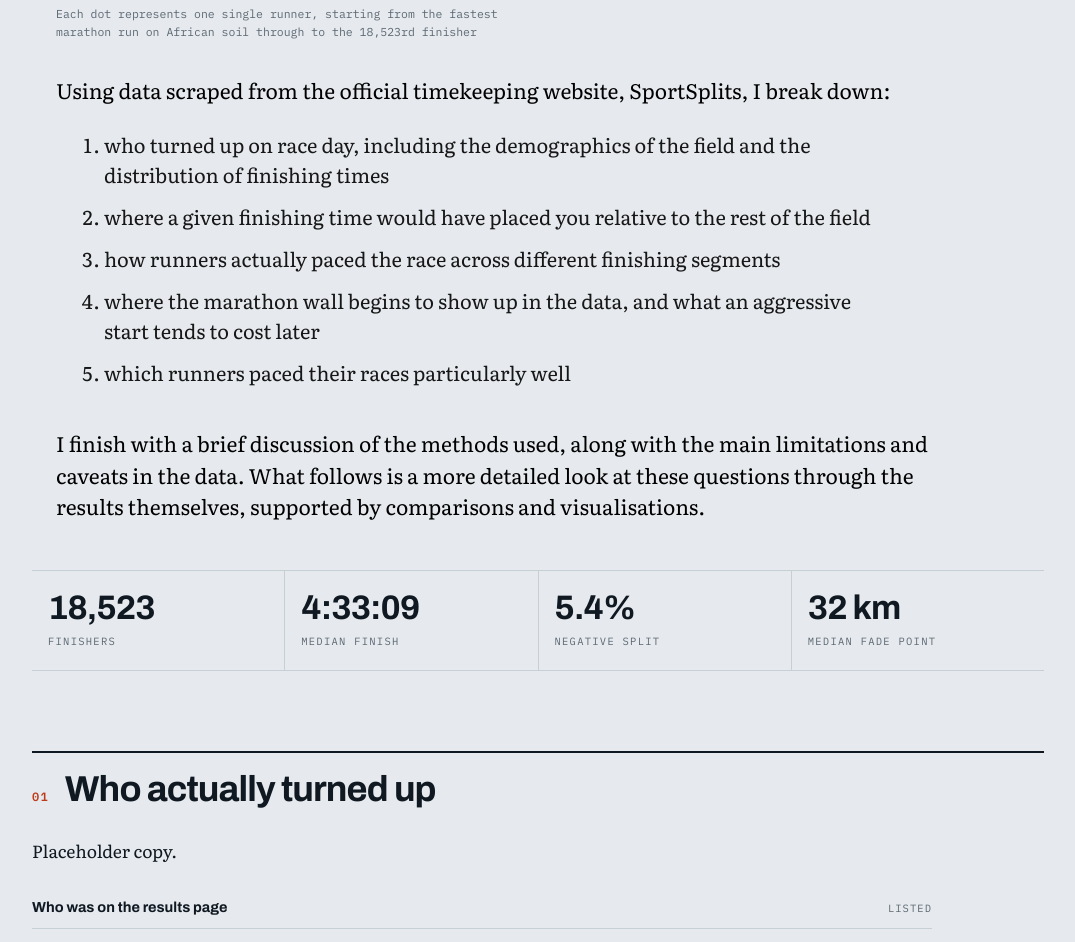
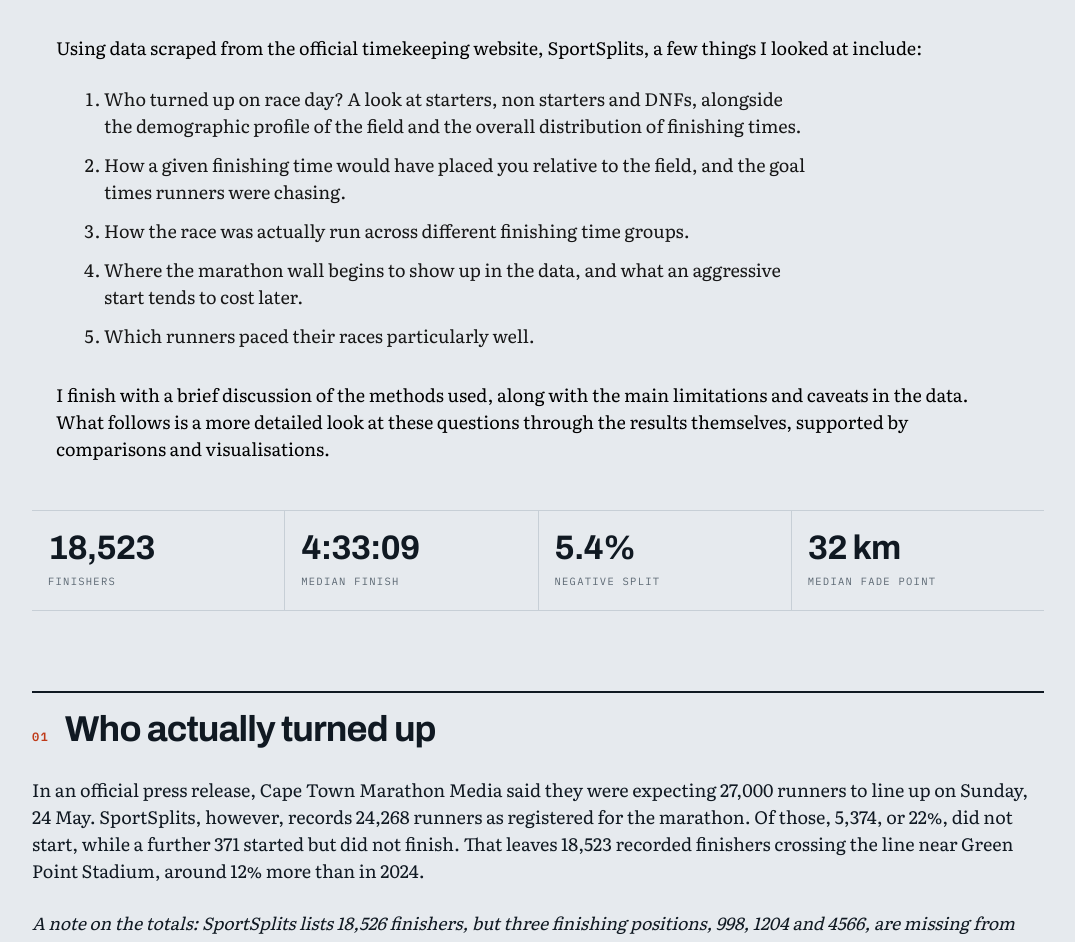
Before and after one commit to a-craker/cpt-marathon-26, a React (Vite) app: page / in a window 1280 px wide. Shown: the part 1427-2369 px from the top of the page, without its empty margins (102-1177 px from the left). Built offline with nearby package versions, Linux system fonts and the light colour scheme.

Commit message:
adjusting census chart labels and continuing with write up

```diff
--- a/src/App.jsx
+++ b/src/App.jsx
@@ -50,40 +50,40 @@ export default function App() {
           Written By Aidan Craker
         </p>
       <section className="max-w-5xl mx-auto px-6 py-12">
-        <p className="text-[clamp(18px,2.1vw,21px)] leading-normal text-black max-w-[72ch] mb-10">
+        <p className="text-[18px] leading-normal text-black max-w-none mb-10">
           The 2026 Cape Town Marathon was a weekend full of notable results. Mohammed Esa ran the fastest marathon ever recorded on African soil, more than 18,500 runners finished the marathon, and Cape Town was named the eighth Abbott World Marathon Major. The depth of the men’s race was equally significant, with the first ten finishers all running faster than the previous course record. With so much happening in a single edition of the race, I wanted to go beyond the headline performances and look more closely at what the results reveal about the field as a whole.
         </p>
         <Figure
           title="Every dot represents one of the 18,523 finishers"
-          meta="18,523* finishers"
-          caption="Each dot represents one single runner, starting from the fastest marathon run on African soil through to the 18,523rd finisher"
+          meta="18,523 finishers"
+          caption="Each dot is coloured according to its finishing time segment, with callouts for a few notable runners: race winner Huseyidin Mohamed Esa, who ran the fastest marathon ever recorded on African soil; Eliud Kipchoge, the GOAT; women’s winner Dera Dida Yami; and two friends of mine who also took on the marathon, Finn and Lau."
         >
           <CensusGrid />
         </Figure>
 
-        <p className="text-[clamp(18px,2.1vw,21px)] leading-normal text-black max-w-[72ch] mb-6">
-          Using data scraped from the official timekeeping website, SportSplits, I break down:
+        <p className="text-[18px] leading-normal text-black max-w-none mb-6">
+          Using data scraped from the official timekeeping website, SportSplits, a few things I looked at include:
         </p>
 
-        <ol className="max-w-[72ch] mb-10 space-y-3 list-decimal pl-12 text-[clamp(17px,2vw,20px)] leading-normal text-neutral-900">
+        <ol className="max-w-[72ch] mb-8 space-y-3 list-decimal pl-12 text-[18px] leading-normal text-neutral-900">
           <li>
-            who turned up on race day, including the demographics of the field and the distribution of finishing times
+            Who turned up on race day? A look at starters, non starters and DNFs, alongside the demographic profile of the field and the overall distribution of finishing times.
           </li>
           <li>
-            where a given finishing time would have placed you relative to the rest of the field
+            How a given finishing time would have placed you relative to the field, and the goal times runners were chasing.
           </li>
           <li>
-            how runners actually paced the race across different finishing segments
+            How the race was actually run across different finishing time groups.
           </li>
           <li>
-            where the marathon wall begins to show up in the data, and what an aggressive start tends to cost later
+            Where the marathon wall begins to show up in the data, and what an aggressive start tends to cost later.
           </li>
           <li>
-            which runners paced their races particularly well
+            Which runners paced their races particularly well.
           </li>
         </ol>
 
-        <p className="text-[clamp(18px,2.1vw,21px)] leading-normal text-black max-w-[72ch]">
+        <p className="text-[18px] leading-normal text-black max-w-none">
           I finish with a brief discussion of the methods used, along with the main limitations and caveats in the data. What follows is a more detailed look at these questions through the results themselves, supported by comparisons and visualisations.
         </p>
       </section>
@@ -91,13 +91,19 @@ export default function App() {
         <StatStrip />
 
         <Section id="turnout"   num="01" title="Who actually turned up">
-          <p className="max-w-[646px]">Placeholder copy.</p>
+          <p className="text-[18px] leading-normal max-w-none mb-6">
+            In an official press release, Cape Town Marathon Media said they were expecting 27,000 runners to line up on Sunday, 24 May. SportSplits, however, records 24,268 runners as registered for the marathon. Of those, 5,374, or 22%, did not start, while a further 371 started but did not finish. That leaves 18,523 recorded finishers crossing the line near Green Point Stadium, around 12% more than in 2024.
+          </p>
+
+          <p className="w-full max-w-none italic">
+            A note on the totals: SportSplits lists 18,526 finishers, but three finishing positions, 998, 1204 and 4566, are missing from the underlying records. For the analysis that follows, I therefore use 18,523 as the total number of finishers.
+          </p>
 
           <Figure
             full
             title="Who was on the results page"
             meta={`${/* total */ ""} listed`}
-            caption="Everyone the results page lists, by what actually happened on the day. Unregistered are entries with no finishing position recorded at all."
+            caption=""
           >
             <StatusBar />
           </Figure>
--- a/src/components/Figure.jsx
+++ b/src/components/Figure.jsx
@@ -11,7 +11,7 @@ export default function Figure({ title, meta, caption, children }) {
       </div>
       {children}
       {caption && (
-        <figcaption className="font-mono text-[11.5px] leading-relaxed text-graphite mt-3 max-w-[70ch]">
+        <figcaption className="font-mono text-[11.5px] leading-relaxed text-graphite mt-3 max-w-none w-full">
           {caption}
         </figcaption>
       )}
--- a/src/data/census.json
+++ b/src/data/census.json
@@ -1 +1 @@
-{"cols":170,"n":18525,"bands":["sub 3:00","3:00-3:30","3:30-4:00","4:00-4:30","4:30-5:00","5:00+"],"runs":[{"band":0,"start":0,"len":776},{"band":1,"start":776,"len":1893},{"band":2,"start":2669,"len":3132},{"band":3,"start":5801,"len":3127},{"band":4,"start":8928,"len":3476},{"band":5,"start":12404,"len":6119},{"start":18523,"len":2}],"marks":[{"idx":0,"pos":1,"name":"Huseyidin Mohamed Esa","finish_sec":7495,"role":"winner","prefix":"Winner"},{"idx":15,"pos":16,"name":"Eliud Kipchoge","finish_sec":8009,"role":"kipchoge","prefix":"16th"},{"idx":22,"pos":23,"name":"Dera Dida Yami","finish_sec":8598,"role":"first_woman","prefix":"First woman"},{"idx":817,"pos":818,"name":"Finn Elliot","finish_sec":10851,"role":"finn","prefix":"My faster mate"},{"idx":2992,"pos":2993,"name":"Laurence Walton","finish_sec":12866,"role":"laurence","prefix":"My fast mate"}]}
+{"cols":170,"n":18525,"bands":["sub 3:00","3:00-3:30","3:30-4:00","4:00-4:30","4:30-5:00","5:00+"],"runs":[{"band":0,"start":0,"len":776},{"band":1,"start":776,"len":1893},{"band":2,"start":2669,"len":3132},{"band":3,"start":5801,"len":3127},{"band":4,"start":8928,"len":3476},{"band":5,"start":12404,"len":6119},{"start":18523,"len":2}],"marks":[{"idx":0,"pos":1,"name":"Huseyidin Mohamed Esa","finish_sec":7495,"role":"winner","prefix":"Winner"},{"idx":15,"pos":16,"name":"Eliud Kipchoge","finish_sec":8009,"role":"kipchoge","prefix":"16th"},{"idx":22,"pos":23,"name":"Dera Dida Yami","finish_sec":8598,"role":"first_woman","prefix":"First woman"},{"idx":817,"pos":818,"name":"Finn","finish_sec":10851,"role":"finn","prefix":"My faster mate"},{"idx":2992,"pos":2993,"name":"Laurence","finish_sec":12866,"role":"laurence","prefix":"My fast mate"}]}
```
